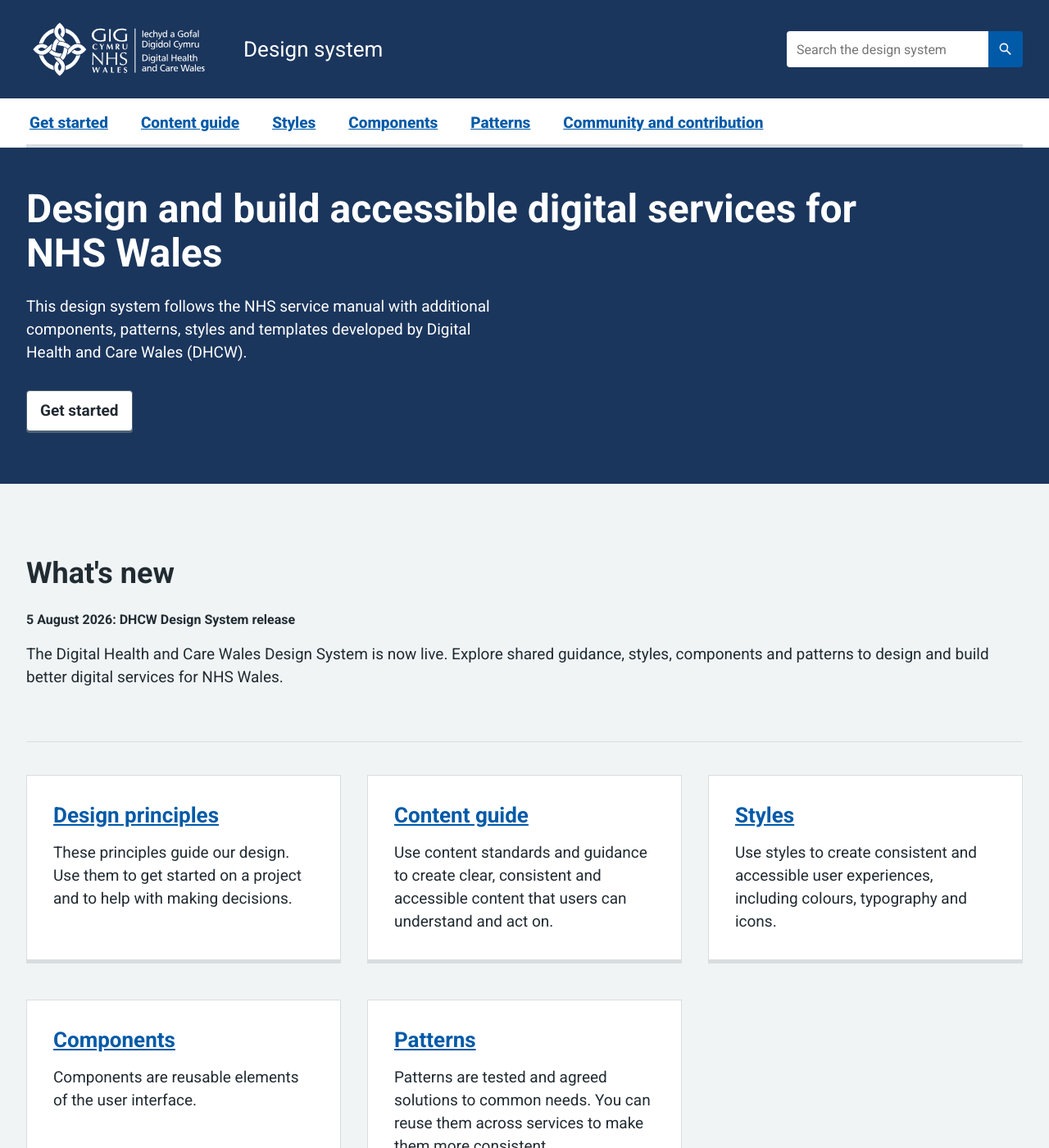
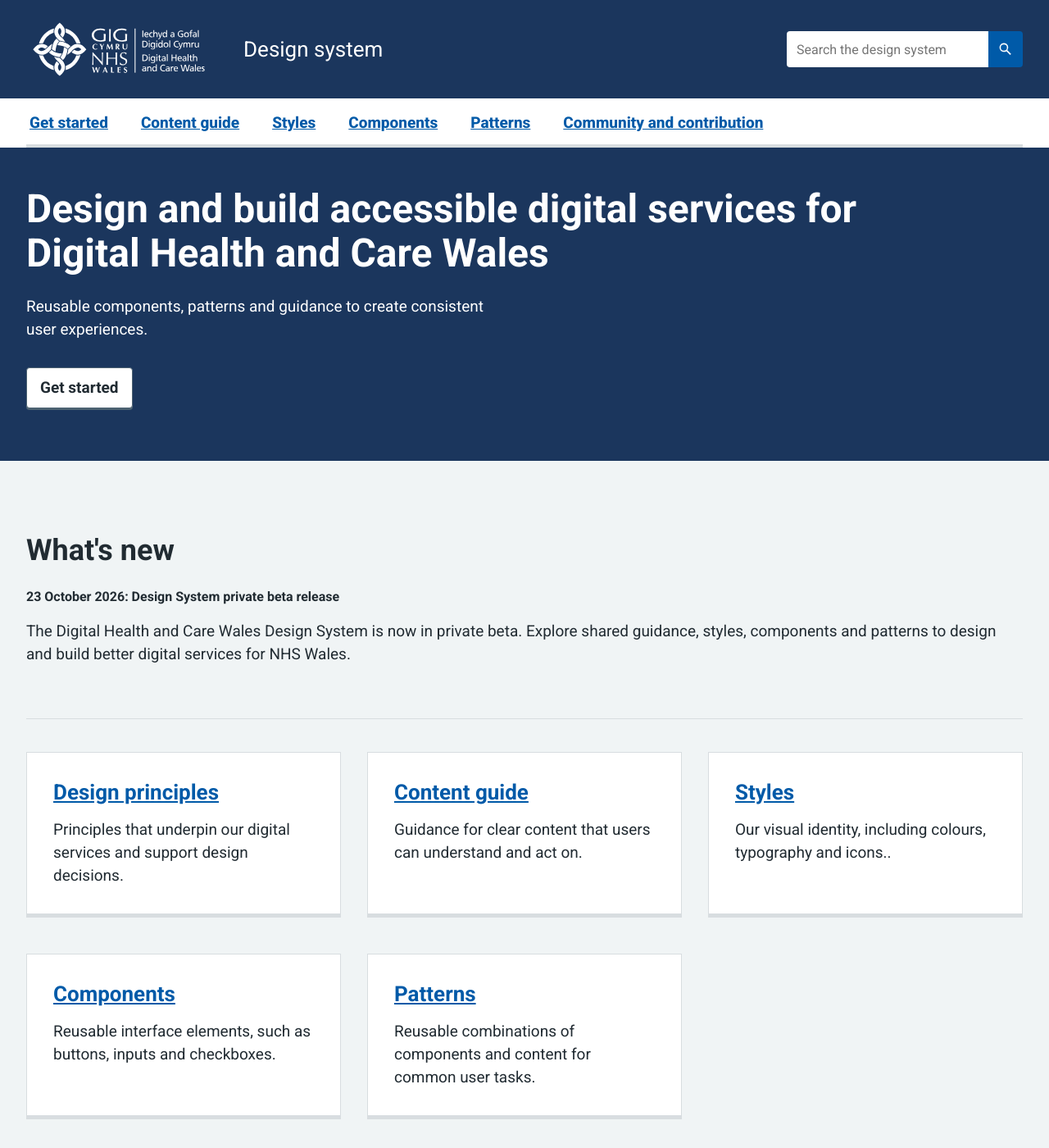
Before and after one commit to DHCW-Digital-Health-and-Care-Wales/nhsw-component-library, a Jekyll site: the page built from preview/index.html, in a window 1280 px wide and 1400 px high. Shown: the whole window at 82% size. Built offline with Jekyll 4.4.1, drawn with Linux system fonts in a browser that asks for light colours.

Commit message:
Revise hero section and navigation card descriptions
Updated hero title and text for clarity. Revised descriptions for navigation cards to enhance understanding.

```diff
--- a/preview/index.html
+++ b/preview/index.html
@@ -1,13 +1,13 @@
 ---
 layout: home
-hero_title: Design and build accessible digital services for NHS Wales
-hero_text: This design system follows the NHS service manual with additional components, patterns, styles and templates developed by Digital Health and Care Wales (DHCW).
+hero_title: Design and build accessible digital services for Digital Health and Care Wales
+hero_text: Reusable components, patterns and guidance to create consistent user experiences.
 ---
 <!-- What's new -->
 <section aria-labelledby="whats-new-heading" style="padding: 2.5rem 0; border-bottom: 1px solid #d8dde0;">
   <h2 id="whats-new-heading" class="nhsw-h2">What's new</h2>
-  <p class="nhsw-body-s" style="margin-bottom: 1rem;"><strong>5 August 2026: DHCW Design System release</strong></p>
-  <p class="nhsw-body">The Digital Health and Care Wales Design System is now live. Explore shared guidance, styles, components and patterns to design and build better digital services for NHS Wales.</p>
+  <p class="nhsw-body-s" style="margin-bottom: 1rem;"><strong>23 October 2026: Design System private beta release</strong></p>
+  <p class="nhsw-body">The Digital Health and Care Wales Design System is now in private beta. Explore shared guidance, styles, components and patterns to design and build better digital services for NHS Wales.</p>
 </section>
 
 <!-- Navigation cards -->
@@ -16,26 +16,26 @@ hero_text: This design system follows the NHS service manual with additional com
     <div class="nhsw-grid-column-one-third">
       <div class="nhsw-card">
         <h3 class="nhsw-card__title"><a class="nhsw-card__title-link" href="{{ '/design-principles.html' | relative_url }}">Design principles</a></h3>
-        <p class="nhsw-card__description">These principles guide our design. Use them to get started on a project and to help with making decisions.</p>
+        <p class="nhsw-card__description">Principles that underpin our digital services and support design decisions.</p>
       </div>
     </div>
     <div class="nhsw-grid-column-one-third">
       <div class="nhsw-card">
         <h3 class="nhsw-card__title"><a class="nhsw-card__title-link" href="{{ '/content-guide.html' | relative_url }}">Content guide</a></h3>
-        <p class="nhsw-card__description">Use content standards and guidance to create clear, consistent and accessible content that users can understand and act on.</p>
+        <p class="nhsw-card__description">Guidance for clear content that users can understand and act on.</p>
       </div>
     </div>
     <div class="nhsw-grid-column-one-third">
       <div class="nhsw-card">
         <h3 class="nhsw-card__title"><a class="nhsw-card__title-link" href="{{ '/styles.html' | relative_url }}">Styles</a></h3>
-        <p class="nhsw-card__description">Use styles to create consistent and accessible user experiences, including colours, typography and icons.</p>
+        <p class="nhsw-card__description">Our visual identity, including colours, typography and icons..</p>
       </div>
     </div>
     <div class="nhsw-grid-column-one-third">
       <div class="nhsw-card">
         <h3 class="nhsw-card__title"><a class="nhsw-card__title-link" href="{{ '/components/index.html' | relative_url }}">Components</a></h3>
         <p class="nhsw-card__description">
-            Components are reusable elements of the user interface.
+            Reusable interface elements, such as buttons, inputs and checkboxes.
         </p>
       </div>
     </div>
@@ -43,7 +43,7 @@ hero_text: This design system follows the NHS service manual with additional com
       <div class="nhsw-card">
         <h3 class="nhsw-card__title"><a class="nhsw-card__title-link" href="{{ '/patterns.html' | relative_url }}">Patterns</a></h3>
         <p class="nhsw-card__description">
-            Patterns are tested and agreed solutions to common needs. You can reuse them across  services to make them more consistent.
+           Reusable combinations of components and content for common user tasks.
         </p>
       </div>
     </div>
```
